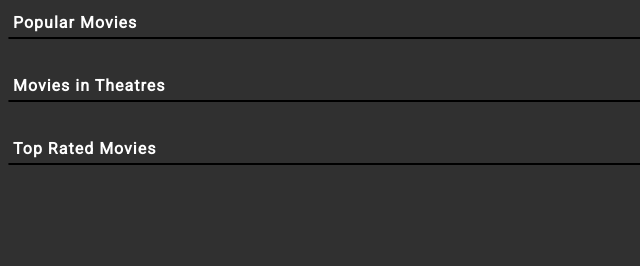
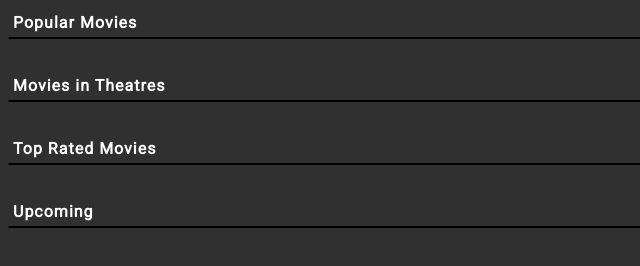
Before and after one commit to AlsonZ/movie-app, a plain HTML site: page index.html in a window 1280 px wide. Shown: the whole page, without its empty margins (0-640 px from the left). Drawn offline with Linux system fonts and the light colour scheme; no server answers.

Commit message:
add upcoming movies container

```diff
--- a/index.html
+++ b/index.html
@@ -20,6 +20,8 @@
       <div id="now_playing-movie-container" class="movie-container"></div>
       <h4>Top Rated Movies</h4>
       <div id="top_rated-movie-container" class="movie-container"></div>
+      <h4>Upcoming</h4>
+      <div id="upcoming-movie-container" class="movie-container"></div>
     </div>
     <!-- <button onclick="getConfig()">test fetch</button> -->
     <script type="text/javascript" src="index.js"></script>
```
